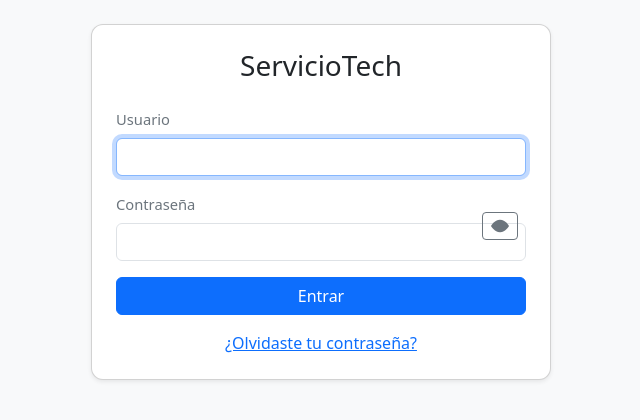
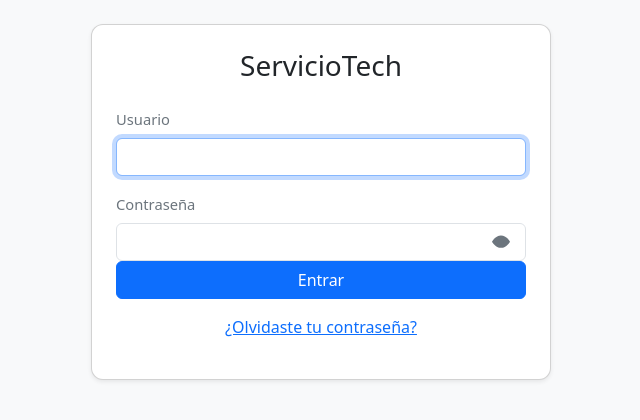
Before and after one commit to charlyycastro/ServicioTech, a Django app: page /accounts/login/ in a window 1280 px wide. Shown: the part 56-476 px from the top of the page, without its empty margins (319-959 px from the left). Run offline with Django 5.2, Linux system fonts and the light colour scheme.

Commit message:
eye block

```diff
--- a/static/orders/style.css
+++ b/static/orders/style.css
@@ -96,3 +96,18 @@ body.signing {
 
 /* Ajuste fino del botón ojo en el login */
 #togglePassword { line-height: 1; padding: .25rem .5rem; }
+/* Botón ojo acomodado dentro del input */
+.input-eye-btn{
+  position: absolute;
+  top: 50%;
+  right: .5rem;           /* separación del borde derecho */
+  transform: translateY(-50%);
+  padding: .25rem;
+  line-height: 1;
+  border: 0;
+  background: transparent;
+  color: #6c757d;
+  z-index: 3;             /* encima del borde/focus ring */
+}
+#id_password.pe-5, #id_password { padding-right: 2.25rem; } /* espacio para el ojo */
+.input-eye-btn:focus { outline: none; box-shadow: none; }
--- a/templates/registration/login.html
+++ b/templates/registration/login.html
@@ -30,9 +30,11 @@
                  autofocus>
         </div>
 
-        <div class="mb-3 position-relative">
+        <div class="mb-3">
   <label class="form-label" for="id_password">Contraseña</label>
-          <!-- pe-5: espacio para el botón del ojo -->
+
+  <!-- contenedor relativo SOLO del input -->
+  <div class="position-relative">
     <input class="form-control pe-5"
            id="id_password"
            name="password"
@@ -40,10 +42,10 @@
            autocomplete="current-password"
            required>
 
-          <!-- Botón ojo posicionado dentro del input -->
+    <!-- botón ojo dentro del input (overlay) -->
     <button type="button"
-                  class="btn btn-outline-secondary btn-sm position-absolute top-50 end-0 translate-middle-y me-2"
             id="togglePassword"
+            class="input-eye-btn"
             aria-label="Mostrar u ocultar contraseña"
             aria-pressed="false">
       <!-- ojo abierto -->
```
Lines whose indentation alone changed are shown as unchanged.
